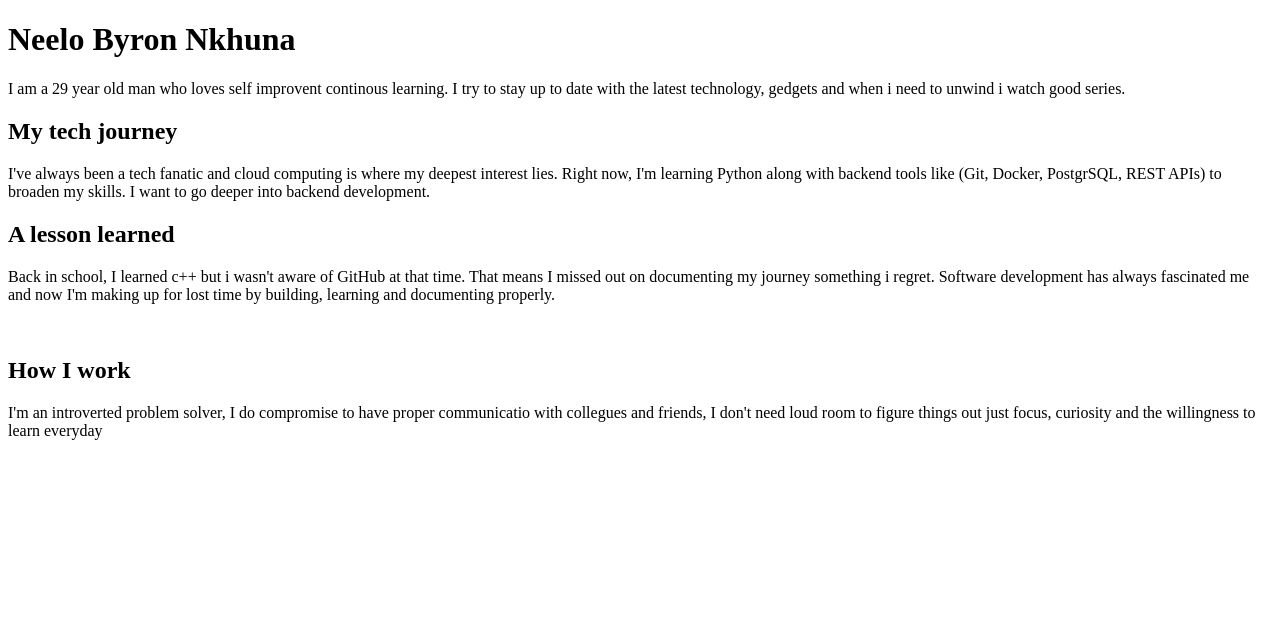
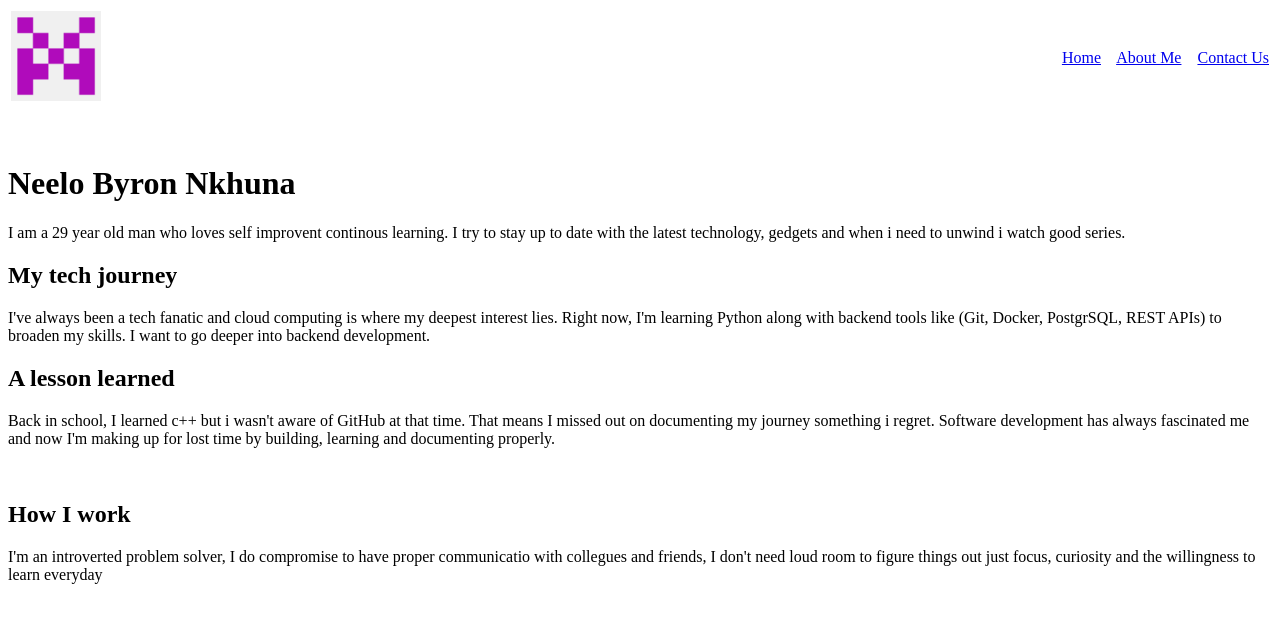
Before and after one commit to NeeloByron/CodeTribe-Bootcamp, a plain HTML site: page Portfolio Website/About.html in a window 1280 px wide. Drawn offline with Linux system fonts and the light colour scheme.

Commit message:
Headers for all 3

```diff
--- a/Portfolio Website/About.html
+++ b/Portfolio Website/About.html
@@ -5,6 +5,32 @@
     <meta name="viewport" content="width=device-width, initial-scale=1.0">
     <title>About Me</title>
 </head>
+
+ <header class="site-header">
+      <header>
+       <!--Logo Image Container-->
+          <table width="100%" boarder="1">
+            <tr>
+              <td>
+                <a href="index.html">
+                  <img src="Purple.png" width="90px" height="90px" class="header-Purple">
+                </a>
+              </td>
+      </header>
+
+
+      <!--Home, About Me & Contact Us Container-->
+        <header>
+            <td align="right">
+              <a href="index.html">Home</a>&nbsp;&nbsp;&nbsp
+              <a href="About.html">About Me</a>&nbsp;&nbsp;&nbsp
+              <a href="Contact.html">Contact Us</a>
+            </td>
+            </tr>
+          </table>
+     </header>
+    </header><br><br>
+
 <body>
     <h1>Neelo Byron Nkhuna</h1>
         <p>I am a 29 year old man who loves self improvent continous learning. I try to stay up to date with the latest technology, gedgets and when i need to unwind i watch good series.<br></p>
```
Also changed, not shown: Portfolio Website/Contact.html (+26 -0 lines), Portfolio Website/index.html (+3 -2 lines).
